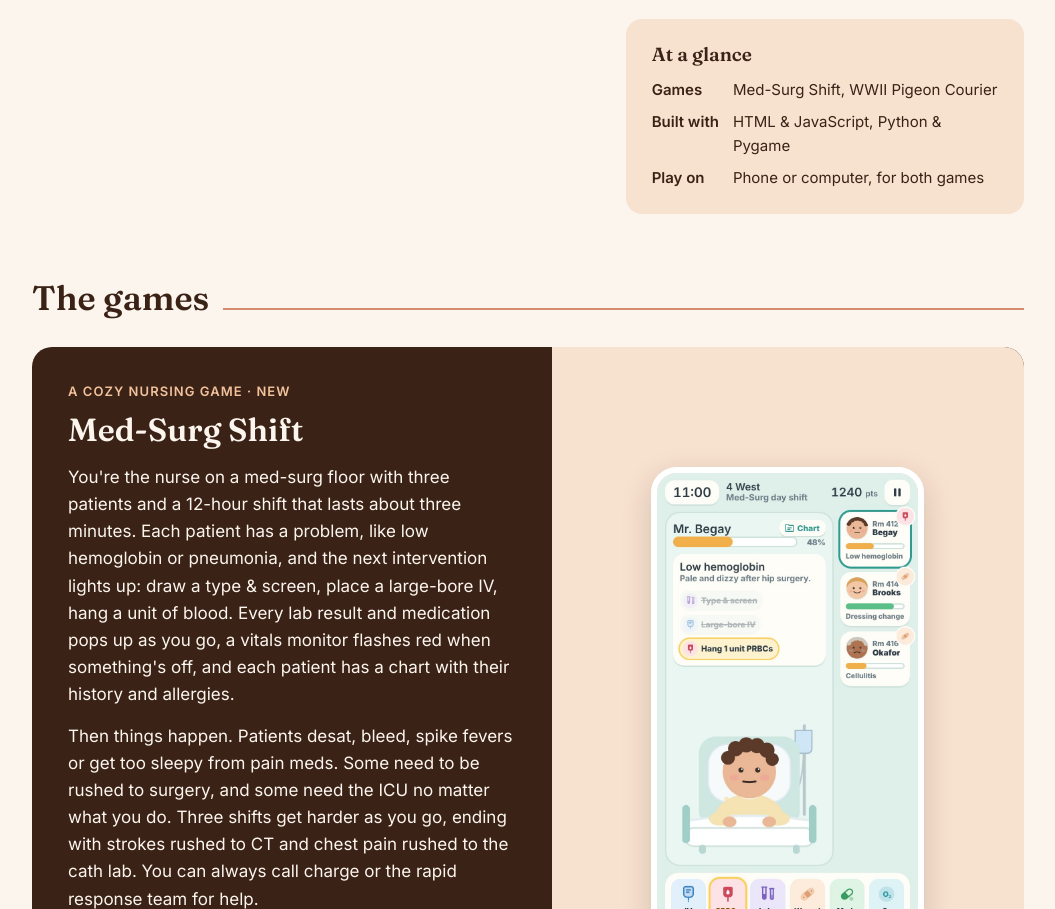
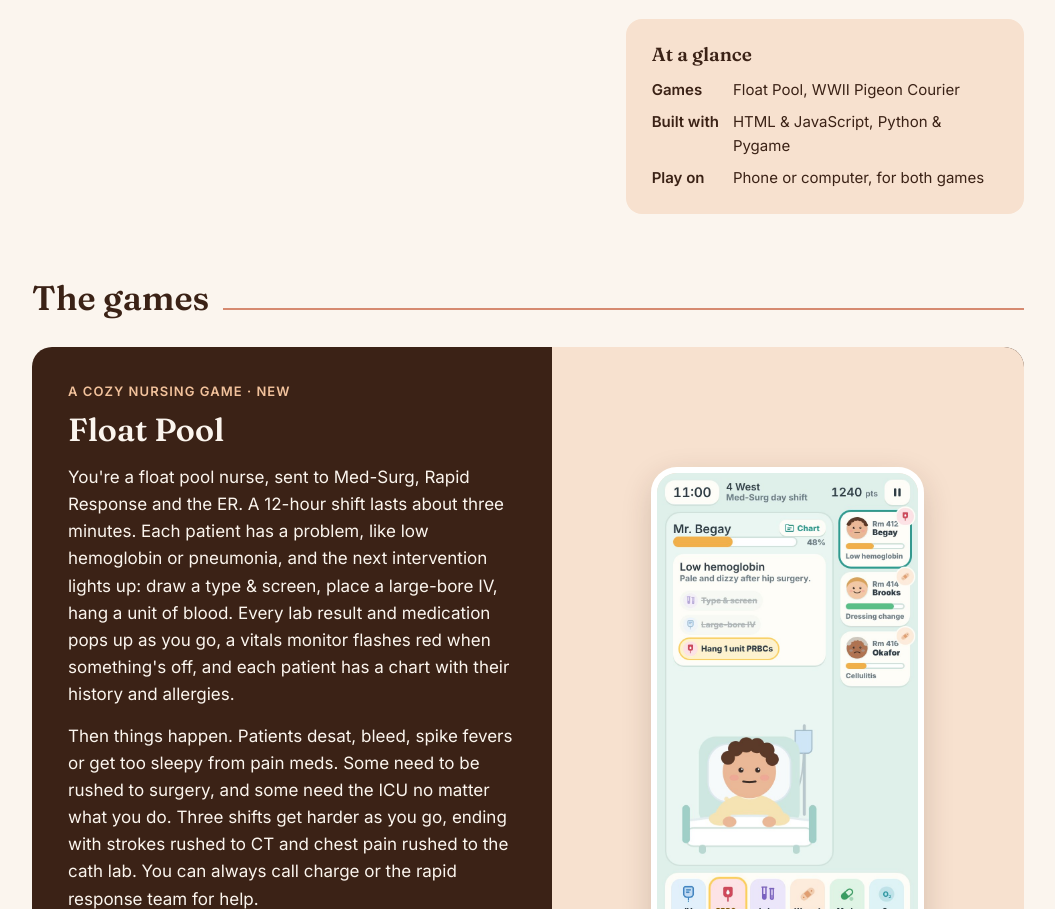
Before and after one commit to humaira-ahmed-anesthesia/games, a plain HTML site: page index.html in a window 1280 px wide. Shown: the part 1097-2006 px from the top of the page, without its empty margins (112-1167 px from the left). Drawn offline with Linux system fonts and the light colour scheme.

Commit message:
Rename Med-Surg Shift to Float Pool
Co-Authored-By: Claude Opus 5.5 <noreply@anthropic.com>
Claude-Session: https://claude.ai/code/session_01QFoND7V2nRJ4jb7GtBYK59

```diff
--- a/index.html
+++ b/index.html
@@ -4,7 +4,7 @@
 <meta charset="UTF-8">
 <meta name="viewport" content="width=device-width, initial-scale=1.0">
 <title>Games by Humaira Ahmed</title>
-<meta name="description" content="Games built by Humaira Ahmed, SRNA: Med-Surg Shift, a cozy nursing time-management game, and WWII Pigeon Courier.">
+<meta name="description" content="Games built by Humaira Ahmed, SRNA: Float Pool, a cozy nursing time-management game, and WWII Pigeon Courier.">
 <link rel="preconnect" href="https://fonts.googleapis.com">
 <link rel="preconnect" href="https://fonts.gstatic.com" crossorigin>
 <link href="https://fonts.googleapis.com/css2?family=Fraunces:opsz,wght@9..144,500;9..144,600&family=Inter:wght@400;500;600&display=swap" rel="stylesheet">
@@ -19,7 +19,7 @@
     <p class="title">Nurse, student registered nurse anesthetist and part-time game maker.</p>
     <p class="program">Small games about things I love: nursing, pigeons and a bit of history. Both are free to play in your browser.</p>
     <div class="hero-actions">
-      <a class="btn btn-solid" href="#med-surg-shift">Play Med-Surg Shift</a>
+      <a class="btn btn-solid" href="#med-surg-shift">Play Float Pool</a>
       <a class="btn btn-ghost" href="#pigeon-courier">Play Pigeon Courier</a>
     </div>
   </div>
@@ -39,7 +39,7 @@
         <aside class="facts" aria-label="Games at a glance">
           <h3>At a glance</h3>
           <dl>
-            <dt>Games</dt><dd>Med-Surg Shift, WWII Pigeon Courier</dd>
+            <dt>Games</dt><dd>Float Pool, WWII Pigeon Courier</dd>
             <dt>Built with</dt><dd>HTML &amp; JavaScript, Python &amp; Pygame</dd>
             <dt>Play on</dt><dd>Phone or computer, for both games</dd>
           </dl>
@@ -53,8 +53,8 @@
     <article class="game" aria-labelledby="medsurg-title">
       <div class="game-body">
         <p class="eyebrow">A cozy nursing game · New</p>
-        <h3 id="medsurg-title">Med-Surg Shift</h3>
-        <p>You're the nurse on a med-surg floor with three patients and a 12-hour shift that lasts about three minutes. Each patient has a problem, like low hemoglobin or pneumonia, and the next intervention lights up: draw a type &amp; screen, place a large-bore IV, hang a unit of blood. Every lab result and medication pops up as you go, a vitals monitor flashes red when something's off, and each patient has a chart with their history and allergies.</p>
+        <h3 id="medsurg-title">Float Pool</h3>
+        <p>You're a float pool nurse, sent to Med-Surg, Rapid Response and the ER. A 12-hour shift lasts about three minutes. Each patient has a problem, like low hemoglobin or pneumonia, and the next intervention lights up: draw a type &amp; screen, place a large-bore IV, hang a unit of blood. Every lab result and medication pops up as you go, a vitals monitor flashes red when something's off, and each patient has a chart with their history and allergies.</p>
         <p>Then things happen. Patients desat, bleed, spike fevers or get too sleepy from pain meds. Some need to be rushed to surgery, and some need the ICU no matter what you do. Three shifts get harder as you go, ending with strokes rushed to CT and chest pain rushed to the cath lab. You can always call charge or the rapid response team for help.</p>
         <div class="medal-note">
           <span>Early version, best on a phone. Tell me what felt too easy, too hard or not quite like real practice.</span>
@@ -65,7 +65,7 @@
         </div>
       </div>
       <div class="game-media phone">
-        <img src="images/med-surg-shift.jpg" alt="Med-Surg Shift on a phone: a cartoon patient in bed with low hemoglobin, the Hang 1 unit PRBCs step glowing, and two other patients' health bars on the side">
+        <img src="images/med-surg-shift.jpg" alt="Float Pool on a phone: a cartoon patient in bed with low hemoglobin, the Hang 1 unit PRBCs step glowing, and two other patients' health bars on the side">
       </div>
     </article>
   </section>
```
